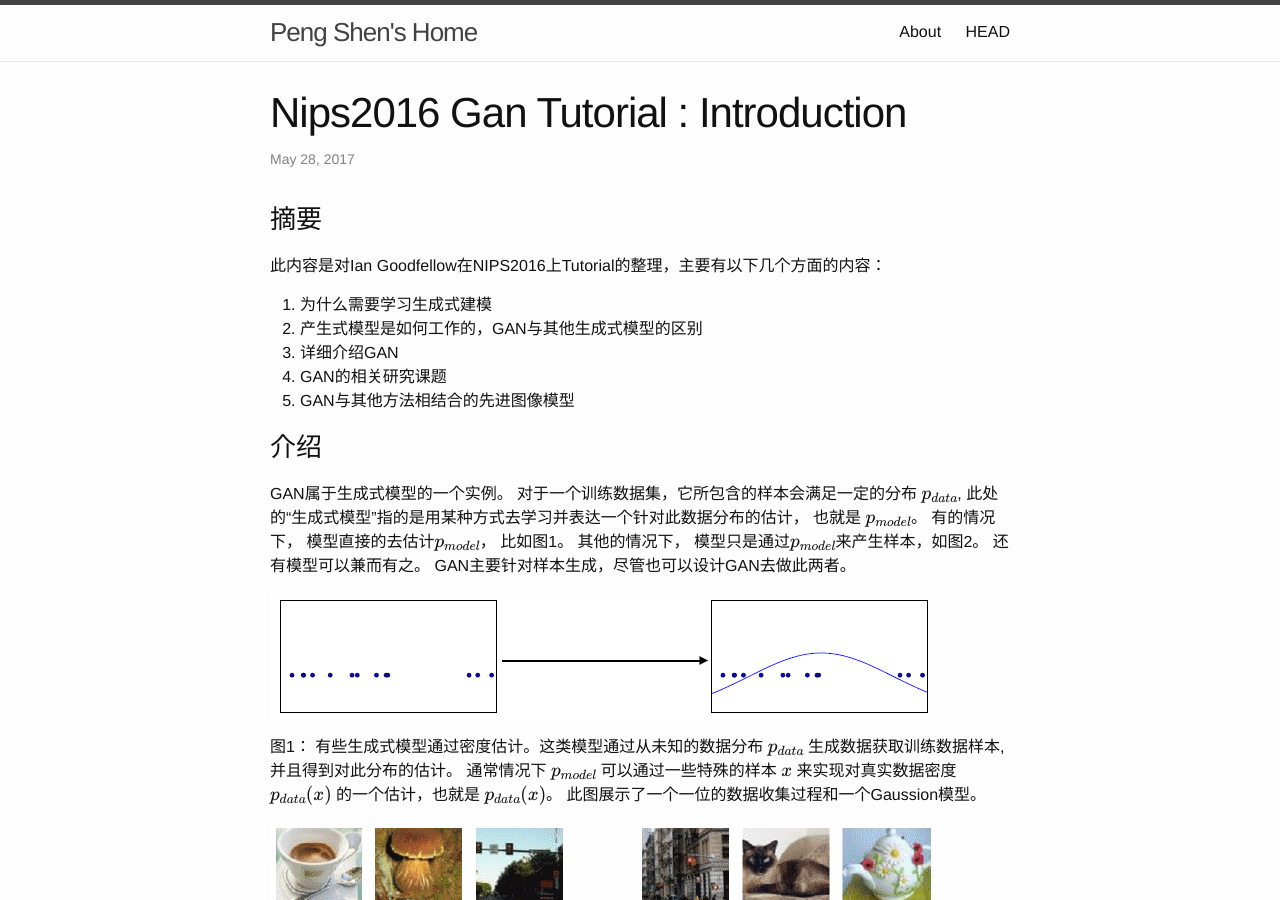
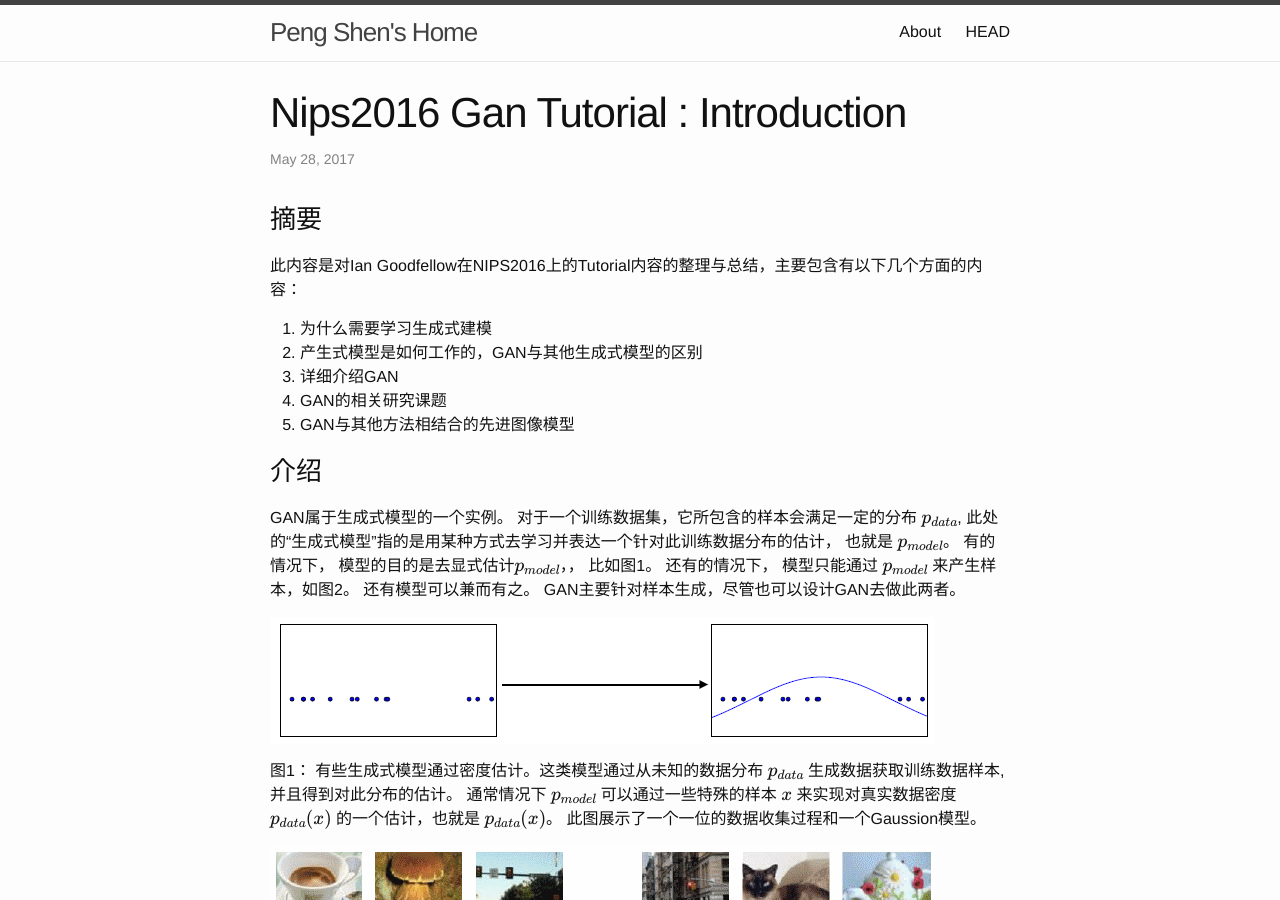
Before and after one commit to sinpycn/sinpycn.github.io, a Jekyll site: the page built from _posts/research/2017-05-28-NIPS2016-GAN-Tutorial-:-Introduction.md, in a window 1280 px wide and 900 px high. Built offline with Jekyll 4.4.1, drawn with Linux system fonts in a browser that asks for light colours; formulas are drawn with MathJax 3.

Commit message:
Update 2017-05-28-NIPS2016-GAN-Tutorial-:-Introduction.md

```diff
--- a/_posts/research/2017-05-28-NIPS2016-GAN-Tutorial-:-Introduction.md
+++ b/_posts/research/2017-05-28-NIPS2016-GAN-Tutorial-:-Introduction.md
@@ -5,7 +5,7 @@ mathjax: true
 
 ### 摘要
 
-此内容是对Ian Goodfellow在NIPS2016上Tutorial的整理，主要有以下几个方面的内容：
+此内容是对Ian Goodfellow在NIPS2016上的Tutorial内容的整理与总结，主要包含有以下几个方面的内容：
 
 1. 为什么需要学习生成式建模
 2. 产生式模型是如何工作的，GAN与其他生成式模型的区别
@@ -14,7 +14,10 @@ mathjax: true
 5. GAN与其他方法相结合的先进图像模型
 
 ### 介绍
-GAN属于生成式模型的一个实例。 对于一个训练数据集，它所包含的样本会满足一定的分布 $$p_{data}$$, 此处的“生成式模型”指的是用某种方式去学习并表达一个针对此数据分布的估计， 也就是 $$p_{model}$$。 有的情况下， 模型直接的去估计$$p_{model}$$， 比如图1。 其他的情况下， 模型只是通过$$p_{model}$$来产生样本，如图2。 还有模型可以兼而有之。 GAN主要针对样本生成，尽管也可以设计GAN去做此两者。
+GAN属于生成式模型的一个实例。 对于一个训练数据集，它所包含的样本会满足一定的分布 $$p_{data}$$, 此处的“生成式模型”指的是用某种方式去学习并表达一个针对此训练数据分布的估计， 也就是 $$p_{model}$$。
+有的情况下， 模型的目的是去显式估计$$p_{model}$$，， 比如图1。
+还有的情况下， 模型只能通过 $$p_{model}$$ 来产生样本，如图2。
+还有模型可以兼而有之。 GAN主要针对样本生成，尽管也可以设计GAN去做此两者。
 
 ![Figure 1](/images/201704/28/fig01.png)
 
```
